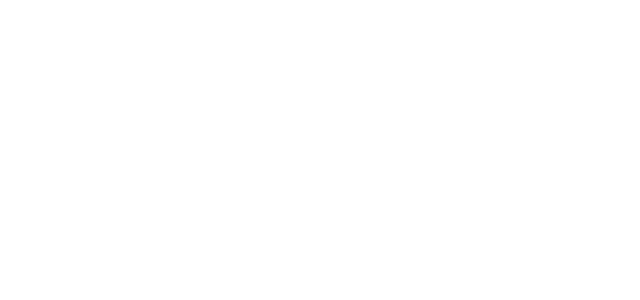
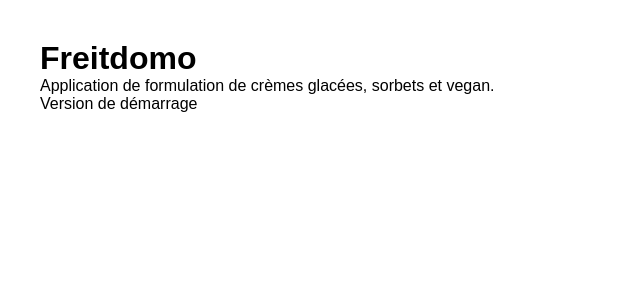
Before and after one commit to 11061969/Freitdomo, a Next.js app: page / in a window 1280 px wide. Shown: the top 300 px of the page, without its empty margins (0-640 px from the left). Built offline with nearby package versions, Linux system fonts and the light colour scheme.

Commit message:
Change RootLayout to Home and update layout
Refactor RootLayout to Home component and update content.

```diff
--- a/app/page.tsx
+++ b/app/page.tsx
@@ -1,19 +1,9 @@
-import type { Metadata } from "next"
-import "./globals.css"
-
-export const metadata: Metadata = {
-  title: "Freitdomo",
-  description: "Simulateur de recettes de crèmes glacées, sorbets et vegan",
-}
-
-export default function RootLayout({
-  children,
-}: {
-  children: React.ReactNode
-}) {
+export default function Home() {
   return (
-    <html lang="fr">
-      <body>{children}</body>
-    </html>
+    <main style={{ padding: "40px", fontFamily: "sans-serif" }}>
+      <h1>Freitdomo</h1>
+      <p>Application de formulation de crèmes glacées, sorbets et vegan.</p>
+      <p>Version de démarrage</p>
+    </main>
   )
 }
```
